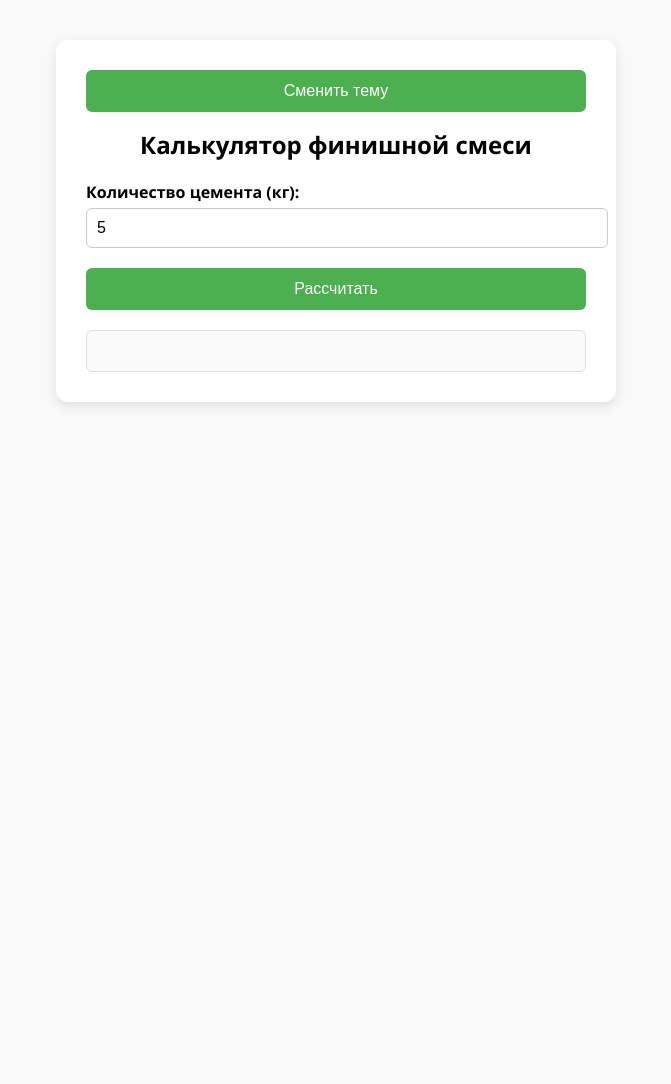
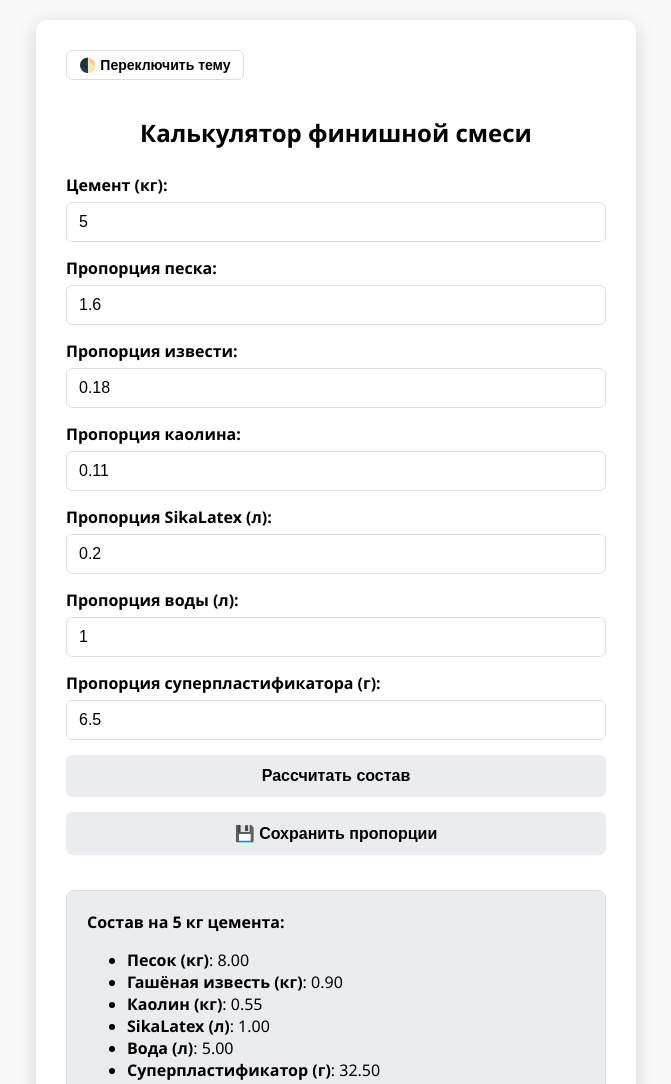
Before and after one commit to RozoviEnot/CemCalc, a plain HTML site: page index.html in a window 1280 px wide. Shown: the top 1084 px of the page, without its empty margins (304-975 px from the left). Before the commit the page ends 800 px from the top, so only its background shows below. Drawn offline with Linux system fonts and the light colour scheme.

Commit message:
Update index.html

```diff
--- a/index.html
+++ b/index.html
@@ -2,24 +2,35 @@
 <html lang="ru">
 <head>
   <meta charset="UTF-8">
+  <meta name="viewport" content="width=device-width, initial-scale=1.0">
   <title>Калькулятор финишной смеси</title>
   <style>
+    *, *::before, *::after {
+      box-sizing: border-box;
+    }
+
     :root {
       --bg-color: #f9f9f9;
       --container-bg: #fff;
-      --text-color: #000;
-      --button-bg: #4CAF50;
-      --button-hover: #45a049;
-      --result-bg: #fafafa;
+      --text-color: #000000;
+      --button-bg: #eaecee;
+      --button-text-color: #000000;
+      --button-hover: #d5d8dc;
+      --result-bg: #eaecee;
+      --border-color: #ddd;
+      --error-color: #f44336;
     }
 
     [data-theme="dark"] {
       --bg-color: #121212;
       --container-bg: #1e1e1e;
-      --text-color: #f5f5f5;
-      --button-bg: ##566573;
-      --button-hover: #808B96;
-      --result-bg: ##566573;
+      --text-color: #e0e0e0;
+      --button-bg: #566573;
+      --button-text-color: #ffffff;
+      --button-hover: #808b96;
+      --result-bg: #566573;
+      --border-color: #444;
+      --error-color: #ef9a9a;
     }
 
     body {
@@ -27,54 +38,62 @@
       background-color: var(--bg-color);
       color: var(--text-color);
       margin: 0;
-      padding: 40px;
+      padding: 20px;
       display: flex;
       justify-content: center;
       align-items: flex-start;
+      min-height: 100vh;
       transition: background-color 0.3s, color 0.3s;
     }
 
     .container {
       background-color: var(--container-bg);
       border-radius: 12px;
-      box-shadow: 0 4px 12px rgba(0,0,0,0.1);
+      box-shadow: 0 4px 20px rgba(0,0,0,0.15);
       padding: 30px;
-      max-width: 500px;
+      max-width: 600px;
       width: 100%;
-      transition: background-color 0.3s;
+      transition: all 0.3s;
     }
 
     h1 {
       font-size: 24px;
-      margin-bottom: 20px;
+      margin-bottom: 25px;
       text-align: center;
+    }
+
+    .input-group {
+      margin-bottom: 15px;
     }
 
     label {
       font-weight: 600;
-      margin-bottom: 5px;
+      margin-bottom: 6px;
       display: block;
     }
 
     input[type="number"] {
       width: 100%;
-      padding: 10px;
-      border: 1px solid #ccc;
+      padding: 10px 12px;
+      border: 1px solid var(--border-color);
       border-radius: 6px;
-      margin-bottom: 20px;
       font-size: 16px;
+      background-color: var(--container-bg);
+      color: var(--text-color);
     }
 
     button {
       width: 100%;
       background-color: var(--button-bg);
-      color: white;
+      color: var(--button-text-color);
       border: none;
       padding: 12px;
       border-radius: 6px;
       font-size: 16px;
+      font-weight: 600;
       cursor: pointer;
-      transition: background-color 0.3s;
+      transition: all 0.3s;
+      margin-bottom: 15px;
     }
 
     button:hover {
@@ -84,73 +103,145 @@
     .result {
       margin-top: 20px;
       padding: 20px;
-      border: 1px solid #ddd;
-      border-radius: 6px;
+      border: 1px solid var(--border-color);
+      border-radius: 8px;
       background-color: var(--result-bg);
       font-size: 16px;
     }
 
-    ul {
-      padding-left: 20px;
-    }
-
-    li {
-      margin-bottom: 8px;
-    }
-
-    .theme-toggle {
-      display: flex;
-      justify-content: flex-end;
-      margin-bottom: 10px;
+    .theme-toggle button {
+      width: auto;
+      padding: 6px 12px;
+      font-size: 14px;
+      background-color: transparent;
+      color: var(--button-text-color);
+      border: 1px solid var(--border-color);
+      margin-bottom: 20px;
     }
   </style>
 </head>
 <body>
   <div class="container">
     <div class="theme-toggle">
-      <button onclick="toggleTheme()">Сменить тему</button>
+      <button onclick="toggleTheme()">🌓 Переключить тему</button>
     </div>
     <h1>Калькулятор финишной смеси</h1>
-    <label for="cement">Количество цемента (кг):</label>
-    <input type="number" id="cement" value="5" step="0.1" min="0.1">
-    <button onclick="calculateMix()">Рассчитать</button>
-    <div class="result" id="results"></div>
+
+    <div class="input-group">
+      <label for="cement">Цемент (кг):</label>
+      <input type="number" id="cement" value="5" step="0.1" min="0.1">
+    </div>
+
+    <div class="input-group">
+      <label for="sandRatio">Пропорция песка:</label>
+      <input type="number" id="sandRatio" step="0.01">
+    </div>
+
+    <div class="input-group">
+      <label for="limeRatio">Пропорция извести:</label>
+      <input type="number" id="limeRatio" step="0.01">
+    </div>
+
+    <div class="input-group">
+      <label for="kaolinRatio">Пропорция каолина:</label>
+      <input type="number" id="kaolinRatio" step="0.01">
+    </div>
+
+    <div class="input-group">
+      <label for="latexRatio">Пропорция SikaLatex (л):</label>
+      <input type="number" id="latexRatio" step="0.01">
+    </div>
+
+    <div class="input-group">
+      <label for="waterRatio">Пропорция воды (л):</label>
+      <input type="number" id="waterRatio" step="0.01">
+    </div>
+
+    <div class="input-group">
+      <label for="plasticizerRatio">Пропорция суперпластификатора (г):</label>
+      <input type="number" id="plasticizerRatio" step="0.1">
+    </div>
+
+    <button onclick="calculateMix()">Рассчитать состав</button>
+    <button onclick="saveRatios()">💾 Сохранить пропорции</button>
+
+    <div class="result" id="results">Введите данные и нажмите "Рассчитать состав"</div>
   </div>
 
   <script>
+    const ratioFields = [
+      "sandRatio",
+      "limeRatio",
+      "kaolinRatio",
+      "latexRatio",
+      "waterRatio",
+      "plasticizerRatio"
+    ];
+
+    function loadRatios() {
+      ratioFields.forEach(id => {
+        const stored = localStorage.getItem(id);
+        if (stored !== null) {
+          document.getElementById(id).value = stored;
+        } else {
+          const defaults = {
+            sandRatio: 1.6,
+            limeRatio: 0.18,
+            kaolinRatio: 0.11,
+            latexRatio: 0.2,
+            waterRatio: 1.0,
+            plasticizerRatio: 6.5
+          };
+          document.getElementById(id).value = defaults[id];
+        }
+      });
+    }
+
+    function saveRatios() {
+      ratioFields.forEach(id => {
+        const value = document.getElementById(id).value;
+        localStorage.setItem(id, value);
+      });
+      alert("Пропорции сохранены!");
+    }
+
     function calculateMix() {
       const cement = parseFloat(document.getElementById('cement').value);
       if (isNaN(cement) || cement <= 0) {
-        document.getElementById('results').innerHTML = '<span style="color:red">Введите корректное количество цемента</span>';
+        document.getElementById('results').innerText = "Введите корректное количество цемента!";
         return;
       }
 
+      const ratios = {};
+      ratioFields.forEach(id => {
+        ratios[id] = parseFloat(document.getElementById(id).value);
+      });
+
       const results = {
-        "Песок": [cement * 1.5, cement * 1.8],
-        "Гашёная известь": [cement * 0.15, cement * 0.20],
-        "Каолин": [cement * 0.10, cement * 0.12],
-        "SikaLatex® (л)": cement * 0.2,
-        "Вода (л)": cement * 1.0,
-        "Суперпластификатор (г, опц.)": [cement * 5, cement * 8]
+        "Песок (кг)": cement * ratios.sandRatio,
+        "Гашёная известь (кг)": cement * ratios.limeRatio,
+        "Каолин (кг)": cement * ratios.kaolinRatio,
+        "SikaLatex (л)": cement * ratios.latexRatio,
+        "Вода (л)": cement * ratios.waterRatio,
+        "Суперпластификатор (г)": cement * ratios.plasticizerRatio
       };
 
-      let html = `<strong>На ${cement.toFixed(2)} кг цемента:</strong><ul>`;
+      let html = `<strong>Состав на ${cement} кг цемента:</strong><ul>`;
       for (const [key, value] of Object.entries(results)) {
-        if (Array.isArray(value)) {
-          html += `<li><strong>${key}</strong>: ${value[0].toFixed(2)} – ${value[1].toFixed(2)}</li>`;
-        } else {
-          html += `<li><strong>${key}</strong>: ${value.toFixed(2)}</li>`;
-        }
+        html += `<li><strong>${key}</strong>: ${value.toFixed(2)}</li>`;
       }
       html += '</ul>';
+
       document.getElementById('results').innerHTML = html;
     }
 
     function toggleTheme() {
-      const html = document.documentElement;
-      const isDark = html.getAttribute('data-theme') === 'dark';
-      html.setAttribute('data-theme', isDark ? 'light' : 'dark');
+      const current = document.documentElement.getAttribute('data-theme');
+      document.documentElement.setAttribute('data-theme', current === 'dark' ? 'light' : 'dark');
     }
+
+    loadRatios();
+    calculateMix();
   </script>
 </body>
 </html>
```
